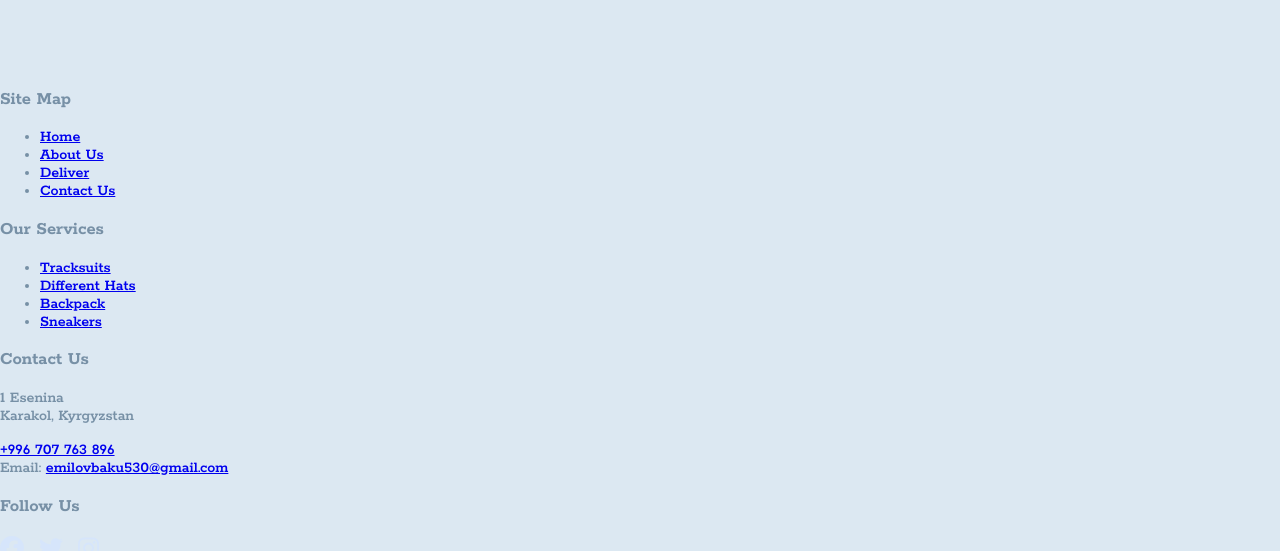
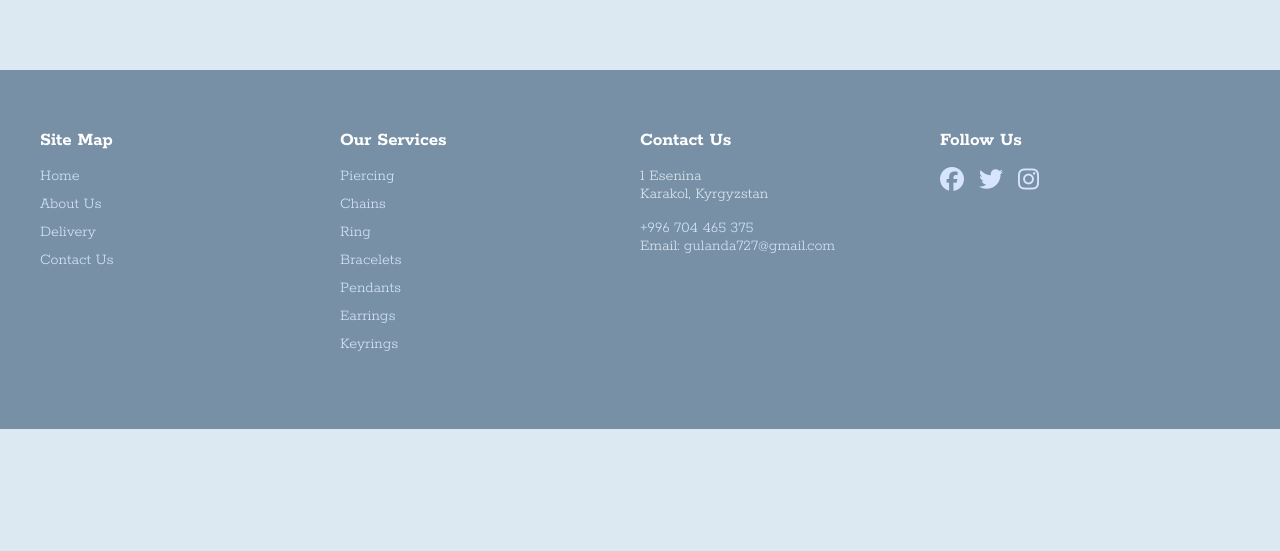
Before and after one commit to Qwerty-pixl/Adornia, a React (Create React App) app: page /products/1 in a window 1280 px wide. Shown: the part 235-786 px from the top of the page. Built offline with nearby package versions, Linux system fonts and the light colour scheme; no server answers; the database is empty; a web font is replaced by a local one.

Commit message:
change constructor

```diff
--- a/src/components/Footer/Footer.jsx
+++ b/src/components/Footer/Footer.jsx
@@ -5,10 +5,10 @@ import "@fortawesome/fontawesome-free/css/all.min.css";
 
 const Footer = () => {
   return (
-    <footer>
+    <footer className="footer">
       <div className="container">
-        <div className="row">
-          <div className="col-md-3">
+        <div className="footer-row">
+          <div className="footer-col">
             <h3>Site Map</h3>
             <ul>
               <li>
@@ -18,56 +18,55 @@ const Footer = () => {
                 <Link to="/about">About Us</Link>
               </li>
               <li>
-                <Link to="/deliver">Deliver</Link>
+                <Link to="/delivery">Delivery</Link>
               </li>
               <li>
                 <Link to="/contact">Contact Us</Link>
               </li>
             </ul>
           </div>
-          <div className="col-md-3">
+          <div className="footer-col">
             <h3>Our Services</h3>
             <ul>
               <li>
-                <Link to={"/categories/tracksuits"}>Tracksuits</Link>
+                <Link to="/categories/piercing">Piercing</Link>
               </li>
               <li>
-                <Link to={"/categories/hats"}>Different Hats</Link>
+                <Link to="/categories/chains">Chains</Link>
               </li>
               <li>
-                <Link to={"/categories/backpack"}>Backpack</Link>
+                <Link to="/categories/ring">Ring</Link>
               </li>
               <li>
-                <Link to={"/categories/sneakers"}>Sneakers</Link>
+                <Link to="/categories/bracelets">Bracelets</Link>
+              </li>
+              <li>
+                <Link to="/categories/pendants">Pendants</Link>
+              </li>
+              <li>
+                <Link to="/categories/earrings">Earrings</Link>
+              </li>
+              <li>
+                <Link to="/categories/keyrings">Keyrings</Link>
               </li>
             </ul>
           </div>
-          <div className="col-md-3">
+          <div className="footer-col">
             <h3>Contact Us</h3>
             <p>
-              1 Esenina
-              <br /> Karakol, Kyrgyzstan
+              1 Esenina<br />
+              Karakol, Kyrgyzstan
             </p>
             <p>
-            <a
-            className="Tel"
-            target="_blank"
-            rel="noreferrer"
-            href="tel:  +996 707 763 896"
-          >
-            +996 707 763 896
-          </a>
-              <br /> Email:    <a
-            className="Tel"
-            target="_blank"
-            rel="noreferrer"
-            href="mailto:emilovbaku530@gmail.com"
-          >
-            emilovbaku530@gmail.com
-          </a>
+              <a className="contact-link" href="tel:+996704465375">
+                +996 704 465 375
+              </a><br />
+              Email: <a className="contact-link" href="mailto:gulanda727@gmail.com">
+                gulanda727@gmail.com
+              </a>
             </p>
           </div>
-          <div className="col-md-3">
+          <div className="footer-col">
             <h3>Follow Us</h3>
             <ul className="social-media">
               <li>
```
